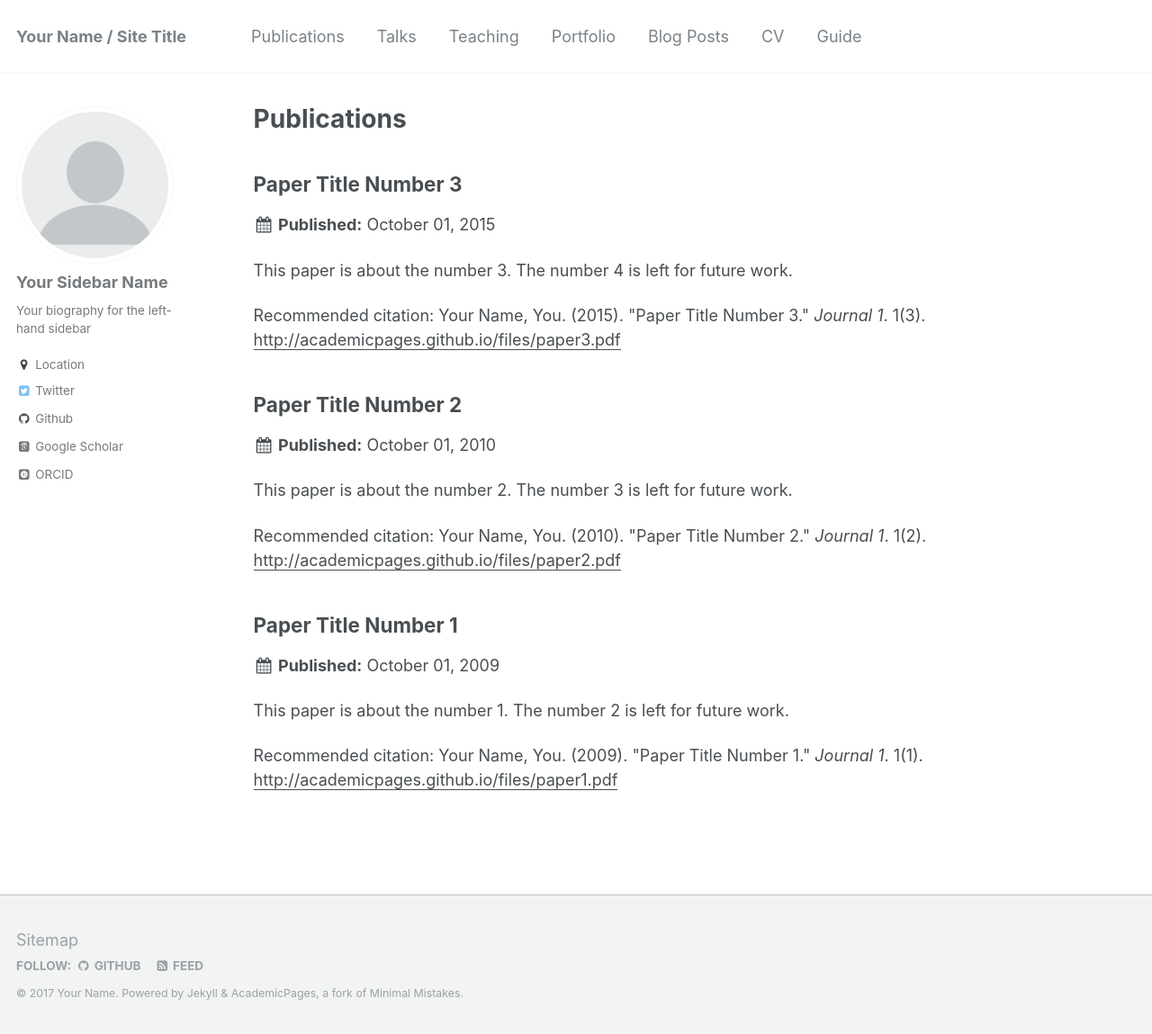
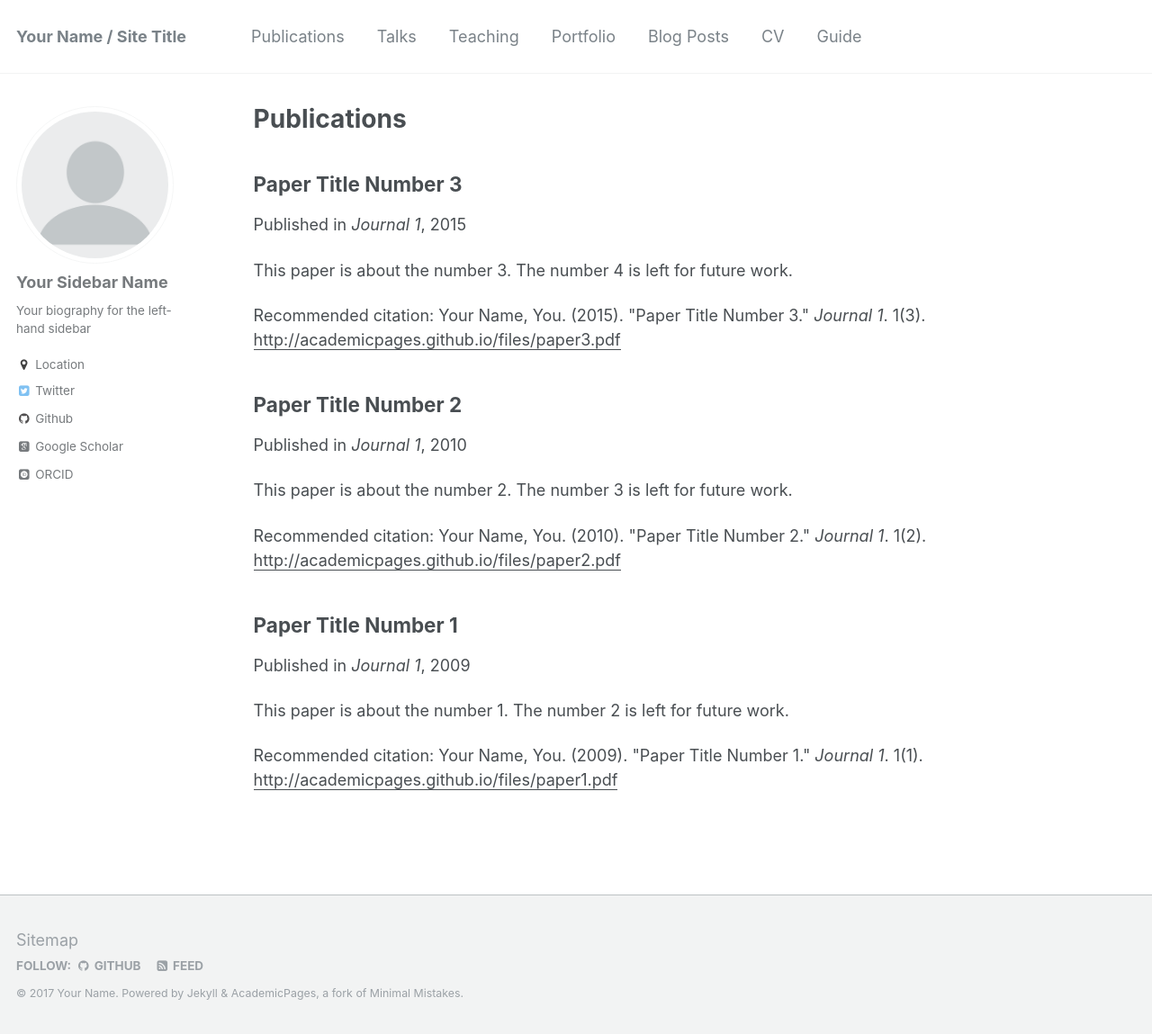
Before and after one commit to Noahs-ARK/Noahs-ARK.github.io, a Jekyll site: the page built from _pages/publications.md, in a window 1280 px wide and 1149 px high. Shown: the whole window at 90% size. Built offline with Jekyll 4.4.1, drawn with Linux system fonts in a browser that asks for light colours; some web fonts are replaced.

Commit message:
type is publications, not publication

```diff
--- a/_includes/archive-single.html
+++ b/_includes/archive-single.html
@@ -40,7 +40,7 @@
 
         {% if post.collection == 'teaching' %}
           <p> {{ post.type }}, <i>{{ post.venue }}</i>, {{ post.date | default: "1900-01-01" | date: "%Y" }} </p>
-        {% elsif post.collection == 'publication' %}
+        {% elsif post.collection == 'publications' %}
           <p>Published in <i>{{ post.venue }}</i>, {{ post.date | default: "1900-01-01" | date: "%Y" }} </p>
         {% elsif post.date %}
          <p class="page__date"><strong><i class="fa fa-fw fa-calendar" aria-hidden="true"></i> {{ site.data.ui-text[site.locale].date_label | default: "Published:" }}</strong> <time datetime="{{ post.date | default: "1900-01-01" | date_to_xmlschema }}">{{ post.date | default: "1900-01-01" | date: "%B %d, %Y" }}</time></p>
```
